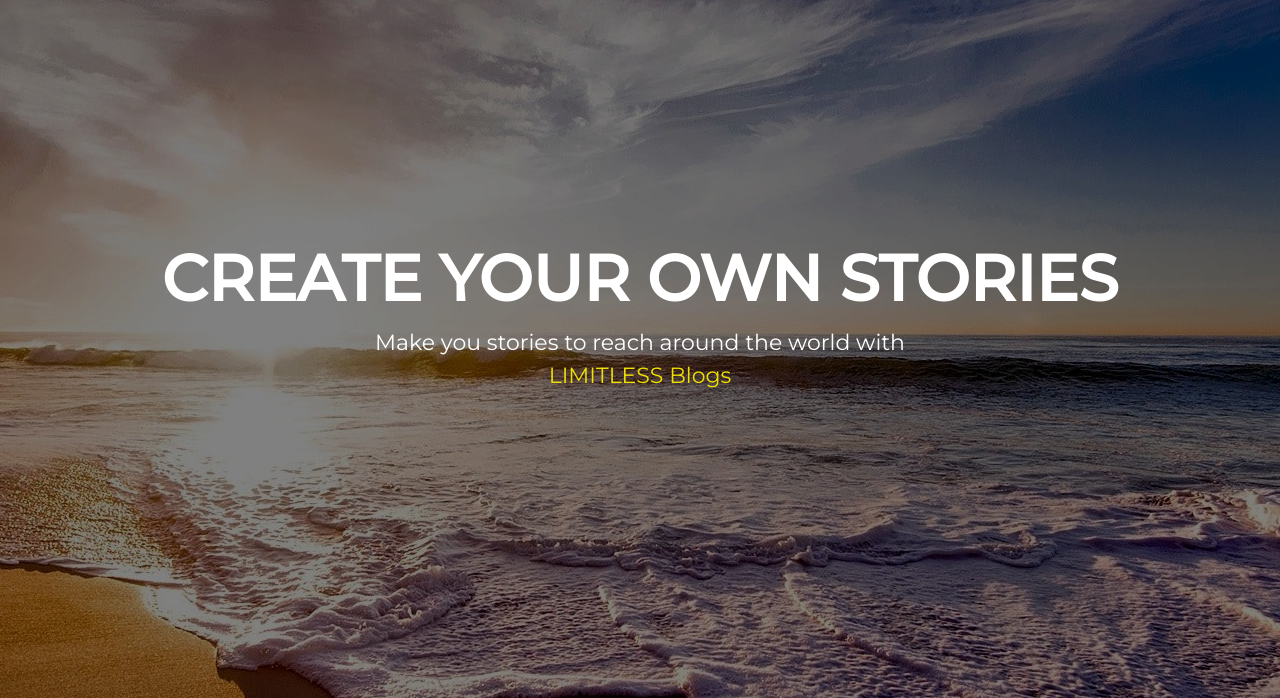
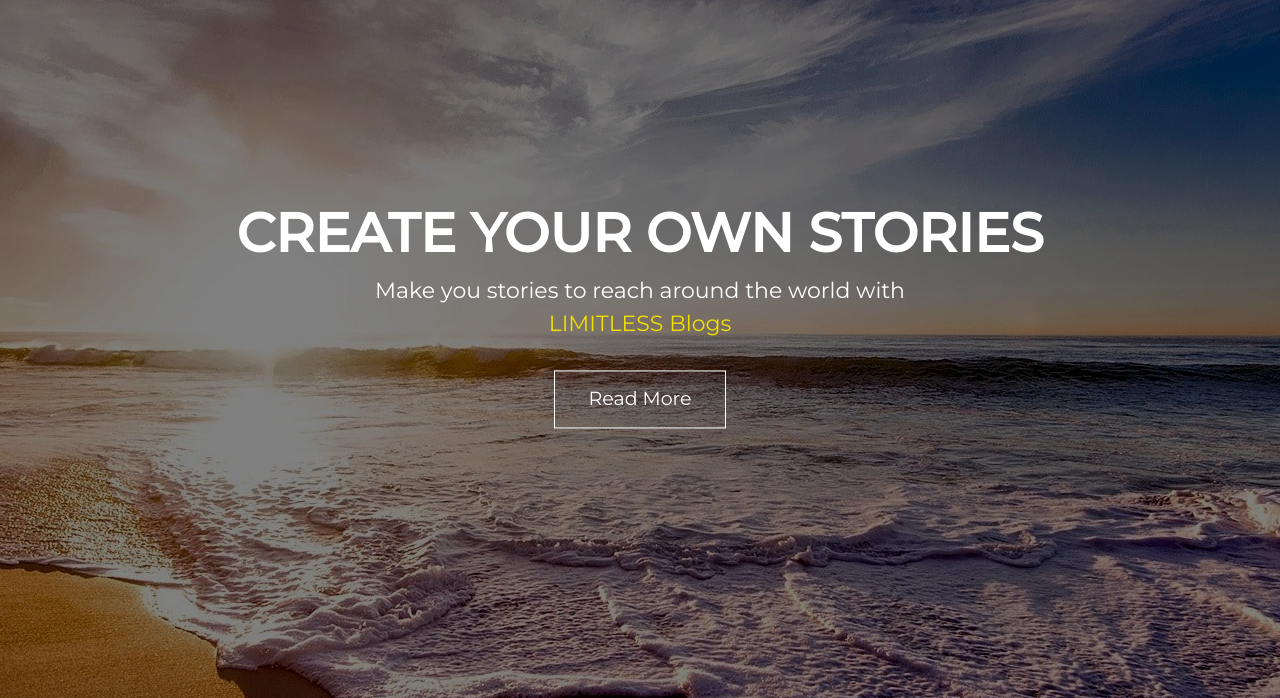
Before and after one commit to dtaakash01/Blogging-Website, a plain HTML site: page index.html in a window 1280 px wide. Shown: the part 102-800 px from the top of the page. Drawn offline with Linux system fonts and the light colour scheme.

Commit message:
Header completed

```diff
--- a/css/style.css
+++ b/css/style.css
@@ -17,7 +17,9 @@
     position: relative;
 }
 
-
+a{
+    text-decoration: none;
+}
 /* utilities */
 
 .logo-text {
@@ -88,9 +90,28 @@
 }
 
 .text-box h1 {
-    font-size: 64px;
+    font-size: 54px;
 }
 
 .text-box p {
     font-size: 22px;
+    margin-bottom: 30px;
 }
+
+.btn-text {
+    display: inline-block;
+    text-decoration: none;
+    color: #fff;
+    border: 1px solid #fff;
+    font-size: 19px;
+    padding: 14px 34px;
+    background: transparent;
+    position: relative;
+    cursor: pointer;
+}
+
+.btn-text:hover {
+    border: 1px solid rgb(173, 163, 19);
+    background-color: rgb(173, 163, 19);
+    transition: 1s;
+}
--- a/index.html
+++ b/index.html
@@ -36,6 +36,7 @@
             </h1>
             <p>Make you stories to reach around
                 the world with  <br> <span class="logo-text">LIMITLESS Blogs</span> </p>
+            <a class="btn-text" href="#about">Read More</a>
         </div>
     </div>
 
```
